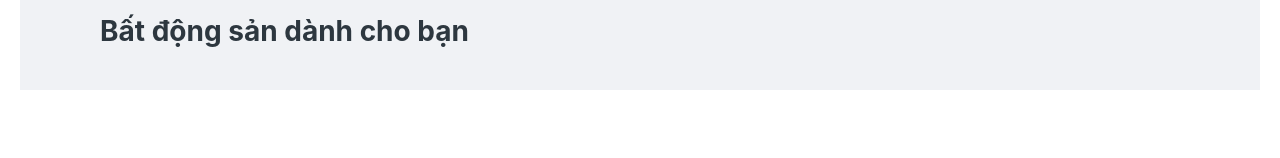
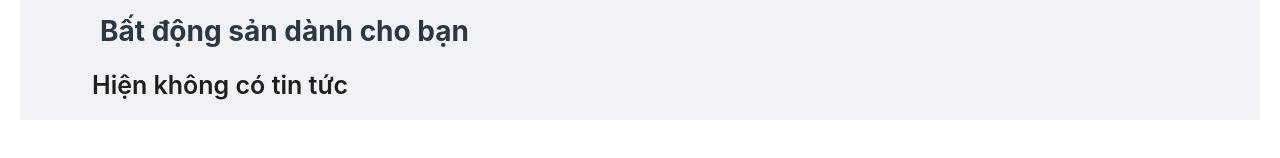
Before and after one commit to 51702193/duancntt-fe, a React (Create React App) app: page / in a window 1280 px wide. Shown: the part 1777-1935 px from the top of the page. Built offline with nearby package versions, Linux system fonts and the light colour scheme.

Commit message:
[ADD] - LaningPage

```diff
--- a/src/containers/MainPage/index.js
+++ b/src/containers/MainPage/index.js
@@ -61,7 +61,7 @@ function MainPage({ BE_API_DEFAULT_ROUTE }) {
   };
 
   //   const { isLoading, data } = useFetch(`${BE_API_DEFAULT_ROUTE}/tintuc/top`);
-  const { isLoading, data } = { isLoading: true, data: [] };
+  const { isLoading, data } = { isLoading: true, data: undefined };
   return (
     <Content>
       <div className="home-banner" style={{ position: "relative" }}>
```
